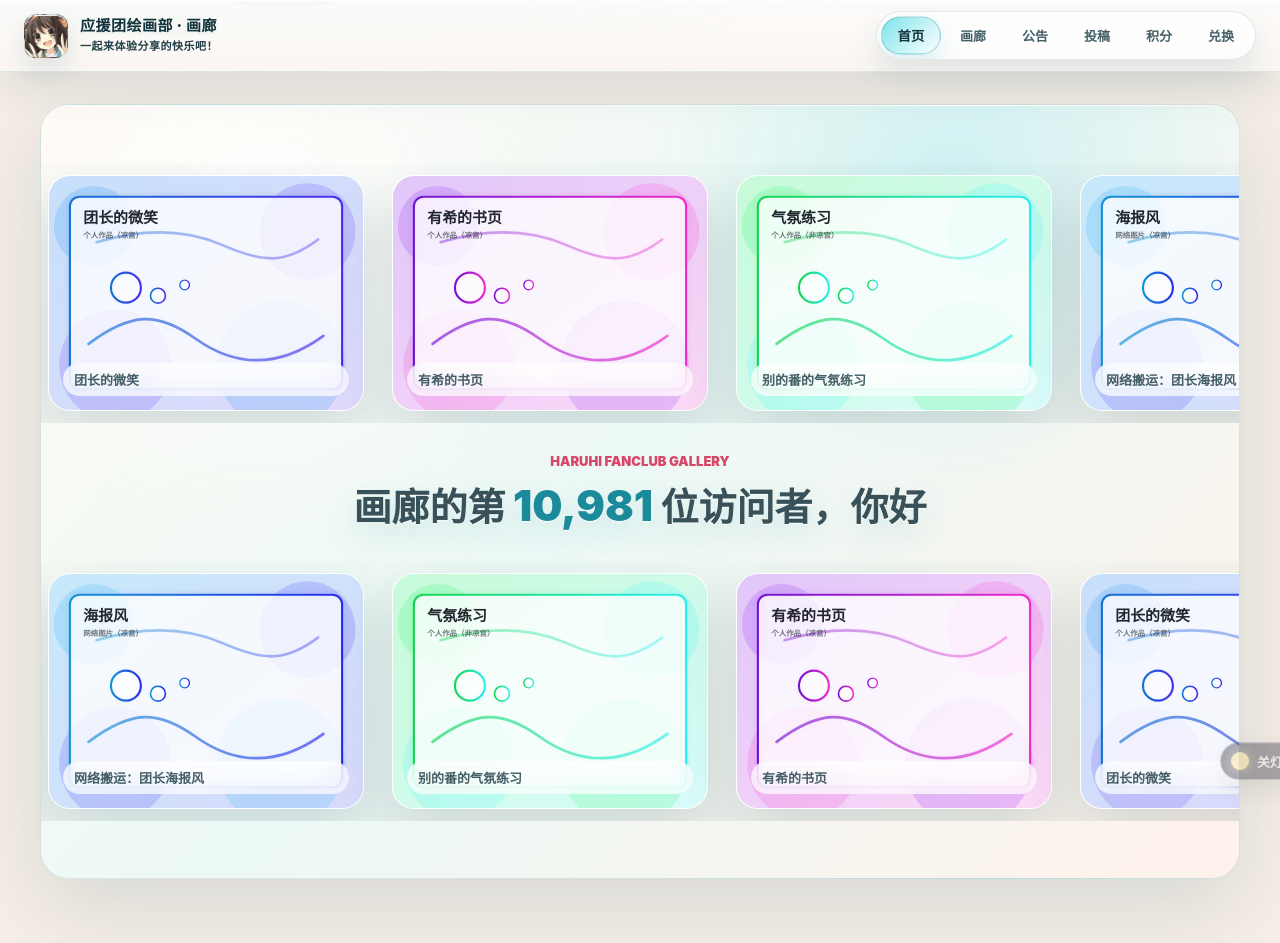
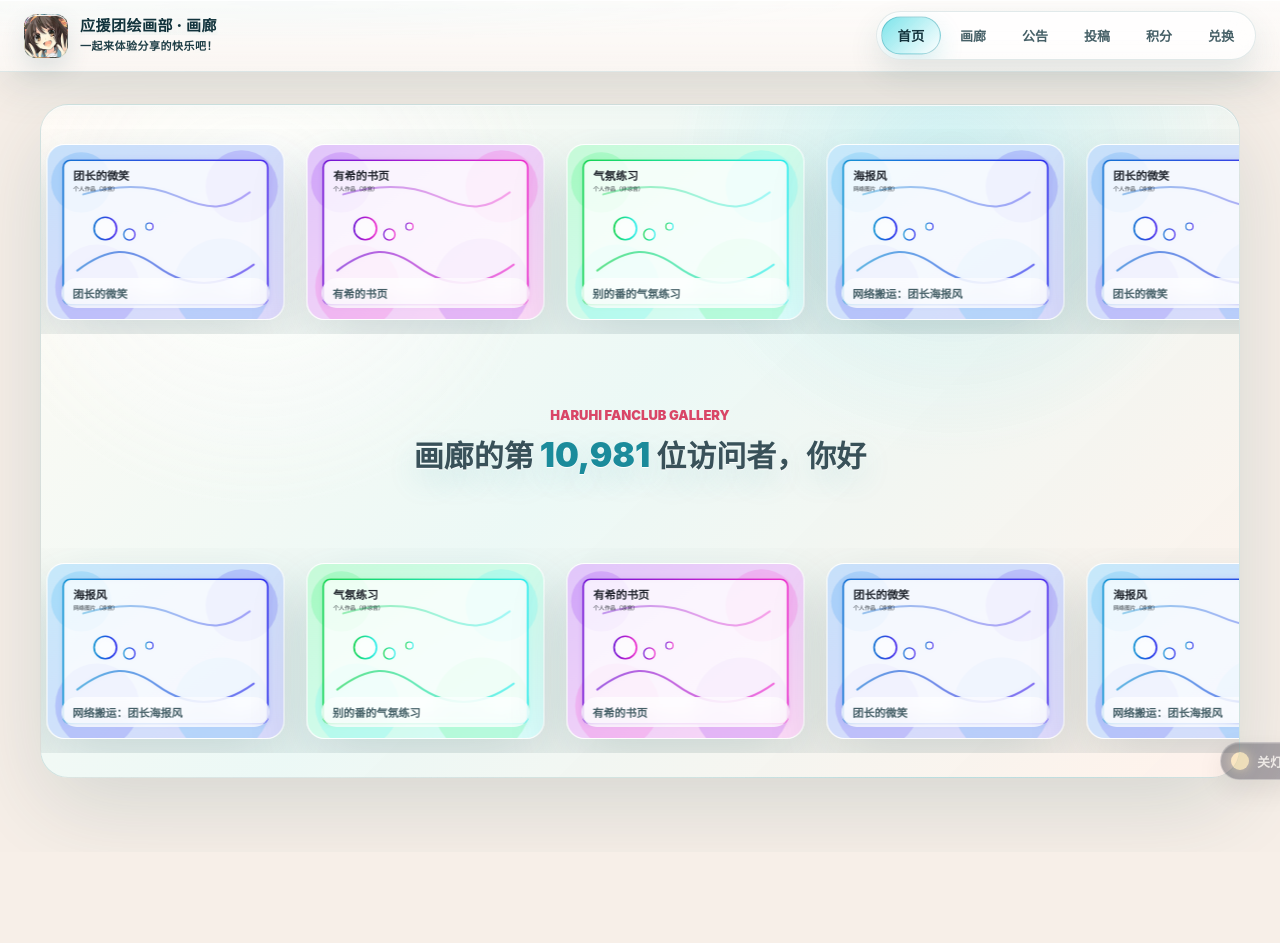
Before and after one commit to Haruhi-Labs/haruhifanclub-website, a Vue app in the folder apps/art/: page / in a window 1280 px wide. After the commit the page ends 852 px from the top, so only its background shows below. Built offline with nearby package versions, Linux system fonts and the light colour scheme.

Commit message:
feat(art): 适配主页开灯小屏高度

```diff
--- a/apps/art/src/views/HomeView.vue
+++ b/apps/art/src/views/HomeView.vue
@@ -1061,6 +1061,10 @@ const stageStyle = {
   --hud-red: #ff637d;
 }
 
+:global(html.art-home-route:not(.art-lights-out)) .art-home {
+  margin-bottom: clamp(12px, 2dvh, 40px);
+}
+
 .art-home::before,
 .art-home::after {
   content: "";
@@ -3020,6 +3024,80 @@ const stageStyle = {
   }
 }
 
+@media (max-height: 820px) and (min-width: 821px) {
+  :global(html.art-home-route:not(.art-lights-out)) .art-home {
+    margin-bottom: 10px;
+  }
+
+  .art-home .home-lights-on-ui {
+    --light-home-pad: clamp(18px, 3dvh, 34px);
+    min-height: calc(100dvh - 126px);
+    grid-template-rows: 205px auto 205px;
+    gap: clamp(8px, 1.6dvh, 16px);
+  }
+
+  .art-home .light-gear {
+    height: 205px;
+  }
+
+  .art-home .light-gear__belt {
+    gap: 22px;
+    height: 176px;
+    margin-top: -88px;
+  }
+
+  .art-home .light-gear__tile {
+    flex-basis: 238px;
+    width: 238px;
+    height: 176px;
+    border-radius: 18px;
+  }
+
+  .art-home .light-gear__tile figcaption {
+    bottom: 11px;
+    font-size: 11px;
+  }
+
+  .art-home .day-visitor {
+    font-size: clamp(20px, 2.35vw, 30px);
+  }
+}
+
+@media (max-height: 700px) and (min-width: 821px) {
+  .art-home .home-lights-on-ui {
+    --light-home-pad: 14px;
+    min-height: calc(100dvh - 118px);
+    grid-template-rows: 162px auto 162px;
+    gap: 8px;
+  }
+
+  .art-home .light-gear {
+    height: 162px;
+  }
+
+  .art-home .light-gear__belt {
+    gap: 18px;
+    height: 132px;
+    margin-top: -66px;
+  }
+
+  .art-home .light-gear__tile {
+    flex-basis: 190px;
+    width: 190px;
+    height: 132px;
+    border-radius: 16px;
+  }
+
+  .art-home .day-kicker {
+    margin-bottom: 6px;
+    font-size: 11px;
+  }
+
+  .art-home .day-visitor {
+    font-size: clamp(18px, 2.1vw, 25px);
+  }
+}
+
 @media (max-width: 820px) {
   .art-home {
     width: min(100% - 20px, 1500px);
```
